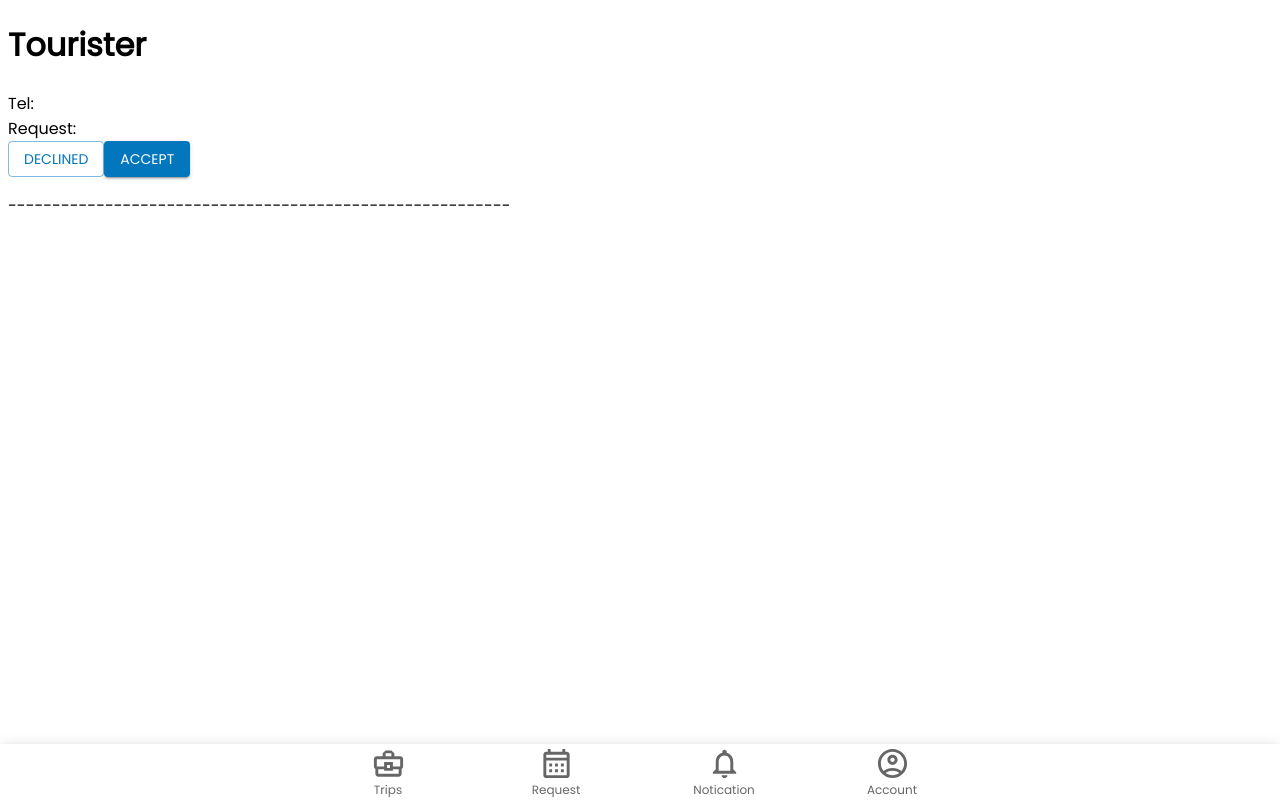
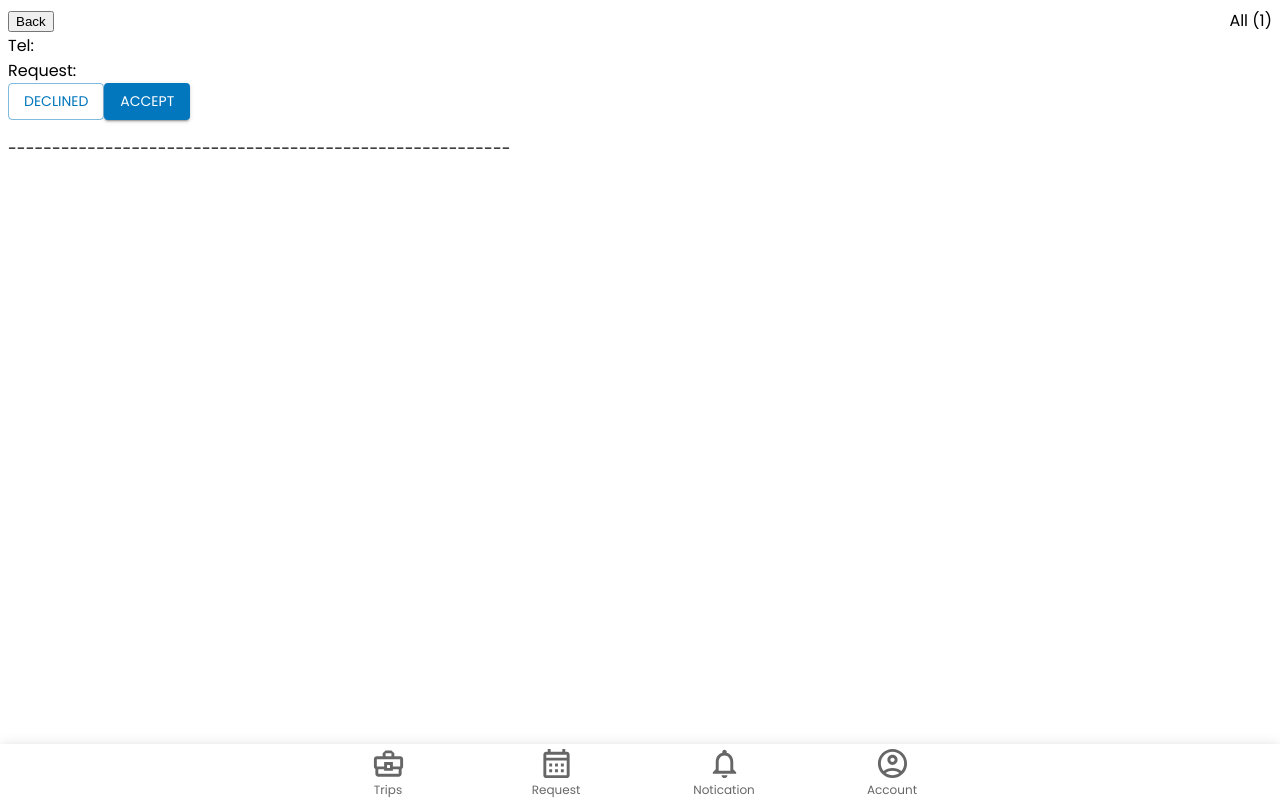
Before and after one commit to 2110336-2565-2/sec1_Group7_Tourister, a Next.js app in the folder frontend/: page /request/userPending/1 in a window 1280 px wide. Built offline with nearby package versions, Linux system fonts and the light colour scheme; no server answers.

Commit message:
editing navbar of pending page

```diff
--- a/frontend/components/request/userPending/userPending.tsx
+++ b/frontend/components/request/userPending/userPending.tsx
@@ -3,7 +3,7 @@
 import React, { useEffect } from "react";
 import { useState } from "react";
 import axios from "axios";
-import { Button } from "@mui/material";
+import { Button} from "@mui/material";
 import { getProgramById, updateProgramById } from "@/services/programService";
 import { useRouter } from "next/router";
 import {
@@ -13,7 +13,9 @@ import {
 } from "@/services/bookingService";
 import { UserCardInterface } from "@/interfaces/UserCardInterface";
 import { getUserById } from "@/services/userService";
+import Link from "next/link";
 
+var programName = "";
 export default function userPending() {
   const [userCards, setuserCards] = useState<[UserCardInterface]>([
     {
@@ -29,18 +31,25 @@ export default function userPending() {
   const { programId } = router.query;
   console.log(programId);
 
+  // async function getProgramName() {
+  //   const response = await getProgramById(programId);
+  //   programName = response.data.name;
+  // }
+  // getProgramName();
+
   async function fetchData() {
     var userArr: any = [];
     var requestArr: any = [];
     var bookingIdArr: any = [];
     var usercards: any = [];
     const response = await getAllBookings();
-    console.log(response.data);
+    // console.log(response.data);
     for (let i = 0; i < response.data.length; i++) {
       if (
         response.data[i].program._id === programId &&
         response.data[i].status === "pending"
       ) {
+        programName = response.data[i].program.name;
         userArr.push(response.data[i].user._id);
         requestArr.push(response.data[i].request);
         bookingIdArr.push(response.data[i]._id);
@@ -67,18 +76,18 @@ export default function userPending() {
 
       usercards.push(usercard);
     }
-    console.log(usercards);
+    // console.log(usercards);
     setuserCards(usercards);
   }
-  console.log(userCards);
+  // console.log(userCards);
 
   const statusChange = async (bookingId: string, status: string) => {
     if (status === "accepted") {
       const res = acceptBookingById(bookingId);
-      console.log(res);
+      // console.log(res);
     } else if (status === "declined") {
       const res = declineBookingById(bookingId);
-      console.log(res);
+      // console.log(res);
     }
     fetchData();
   };
@@ -86,6 +95,7 @@ export default function userPending() {
   useEffect(() => {
     fetchData();
   }, []);
+  console.log(programName);
 
   return (
     <div>
@@ -94,16 +104,19 @@ export default function userPending() {
           display: "flex",
         }}
       >
-        <div
+        <Link href="/request" passHref><button type="button">Back</button></Link>
+        <h2
           style={{
             alignItems: "center",
             textAlign: "center",
             margin: "auto",
             alignSelf: "center",
           }}
-        ></div>
+        >
+          {programName}
+        </h2>
+        <div> All ({userCards.length})</div>
       </nav>
-
       <div>
         {userCards.map((user: any) => (
           <div key={user.userId}>
--- a/frontend/pages/request/index.tsx
+++ b/frontend/pages/request/index.tsx
@@ -5,7 +5,6 @@ export default function requestPage() {
   return (
     <>
       <GuideNavBar />
-      <h1>REQUEST</h1>
       <Page />
     </>
   );
--- a/frontend/pages/request/userPending/[programId].tsx
+++ b/frontend/pages/request/userPending/[programId].tsx
@@ -10,7 +10,6 @@ export default function Page() {
   return (
     <>
       <GuideNavBar />
-      <h1>Tourister</h1>
       <UserPending />
       {/* <h1>{programName}</h1> */}
     </>
```
Also changed, not shown: frontend/components/request/programPending/programPending.tsx (+6 -6 lines).
